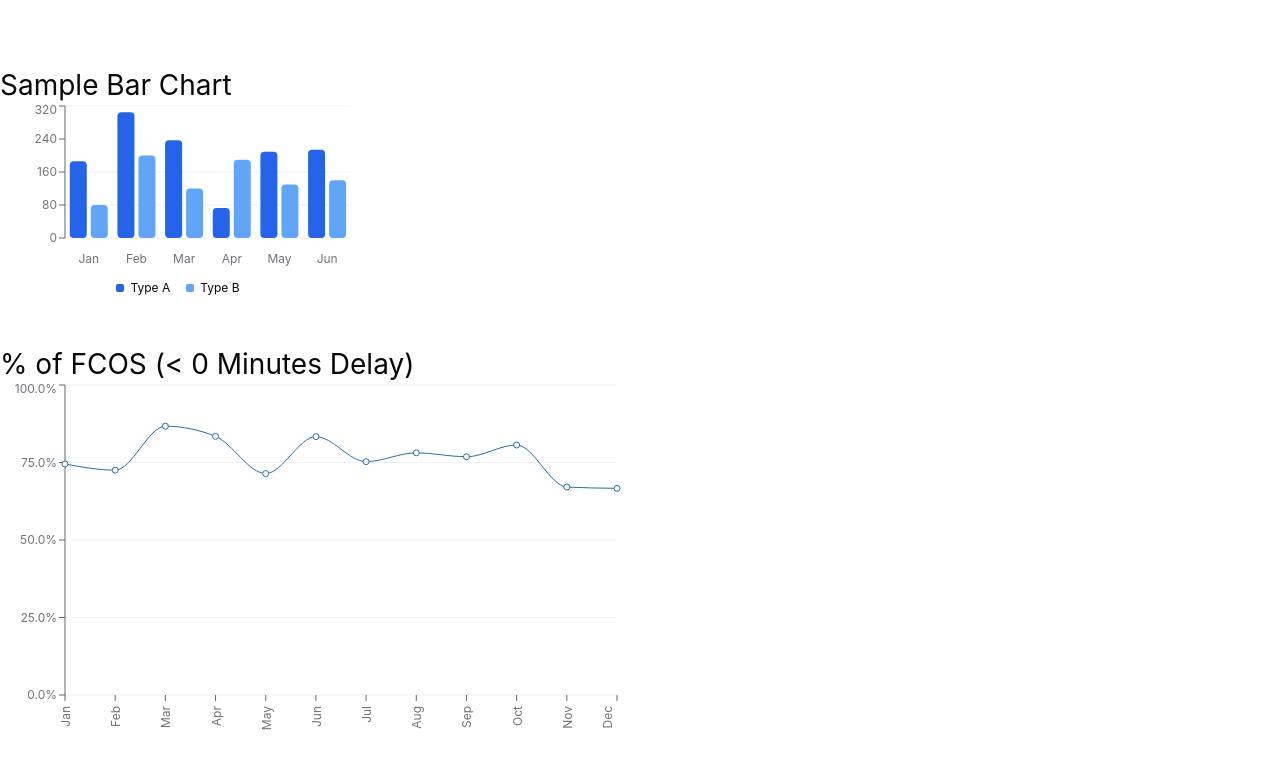
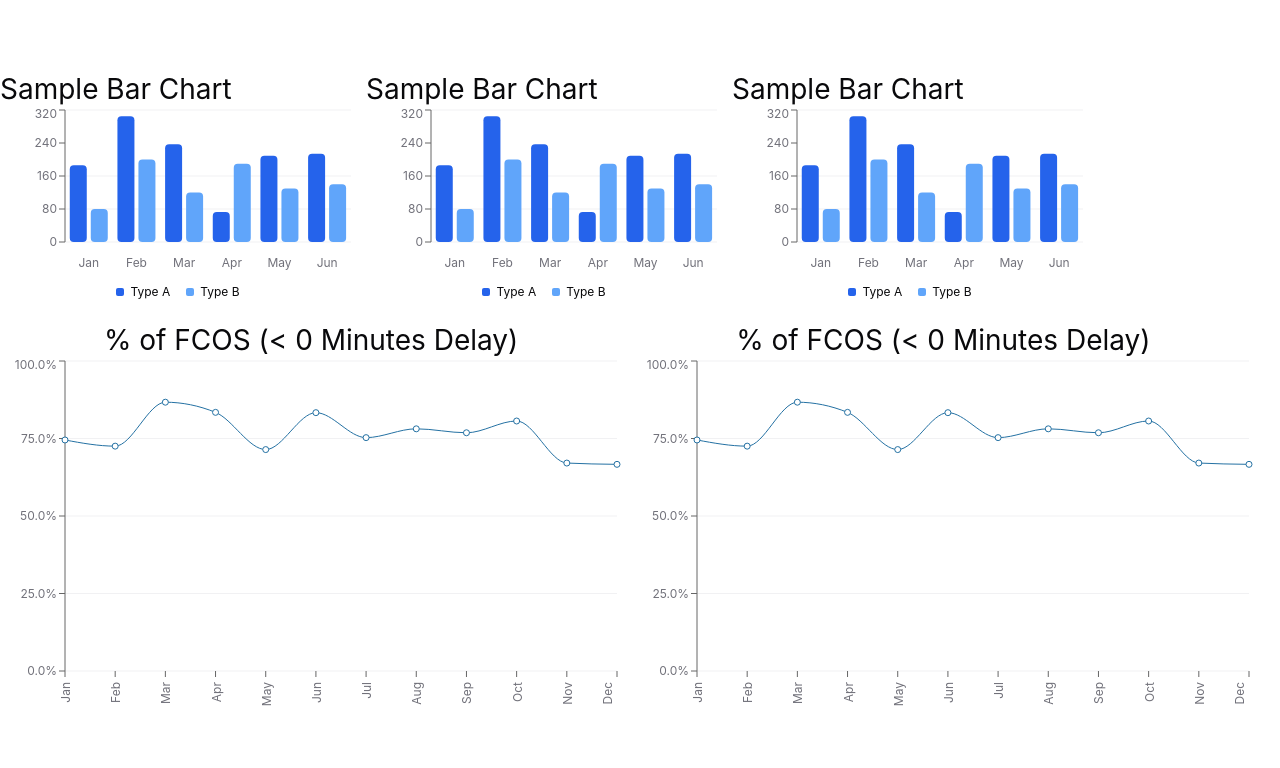
Before and after one commit to glucena-LiveData/chart-playground, a React (Vite) app: page / in a window 1280 px wide. Shown: the top 768 px of the page. Built offline with nearby package versions, Linux system fonts and the light colour scheme.

Commit message:
Multiple charts in a row (#4)

```diff
--- a/src/App.tsx
+++ b/src/App.tsx
@@ -25,9 +25,9 @@ const chartConfig = {
 
 export default function App() {
   return (
-  <>
+  <div>
     <h1 className="chart-title">Sample Bar Chart</h1>
-    <div className="this-chart">
+    <div className="live-data-bar-chart">
       <ChartContainer config={chartConfig} className="min-h-[200px] w-fit">
         <BarChart width={300} height={200} accessibilityLayer data={chartData}>
           <CartesianGrid vertical={false} />
@@ -46,6 +46,6 @@ export default function App() {
         </BarChart>
       </ChartContainer>
     </div>
-  </>
+  </div>
 )
 }
--- a/src/PercentFCOS.tsx
+++ b/src/PercentFCOS.tsx
@@ -92,7 +92,7 @@ const chartConfig = {
 
 export default function PercentFCOS() {
   return (
-  <>
+  <div className="visualization-container">
     <h1 className="chart-title">% of FCOS (&lt; 0 Minutes Delay)</h1>
     <div className="live-data-line-graph" >
       <ChartContainer config={chartConfig} className="min-h-[350px] w-full">
@@ -117,7 +117,7 @@ export default function PercentFCOS() {
         </LineChart>
       </ChartContainer>
     </div>
-  </>
+  </div>
 )
 }
 
--- a/src/index.css
+++ b/src/index.css
@@ -36,11 +36,6 @@ body {
 
 h1 {
   font-size: 3.2em;
-  line-height: 1.1;
-}
-
-h1.chart-title {
-  font-size: 1.75em;
   line-height: 1.1;
 }
 
@@ -142,3 +137,21 @@ button:focus-visible {
     @apply bg-background text-foreground;
   }
 }
+
+h1.chart-title {
+  font-size: 1.75em;
+  line-height: 1.1;
+}
+.visualization-container {
+  display: flex;
+  flex-direction: column;
+  align-items: center;
+}
+
+.visualization-row {
+  display: flex;
+  flex-direction: row;
+  justify-content: left;
+  gap: 10px; /* Optional: Adds space between the visualization components */
+  margin-bottom: 20px;
+}
--- a/src/main.tsx
+++ b/src/main.tsx
@@ -6,7 +6,14 @@ import PercentFCOS from './PercentFCOS.tsx'
 
 createRoot(document.getElementById('root')!).render(
   <StrictMode>
-    <App /><br /><br />
-    <PercentFCOS />
+    <div className="visualization-row">
+      <App />
+      <App />
+      <App />
+    </div>
+    <div className="visualization-row">
+      <PercentFCOS />
+      <PercentFCOS />
+    </div>
   </StrictMode>,
 )
```
